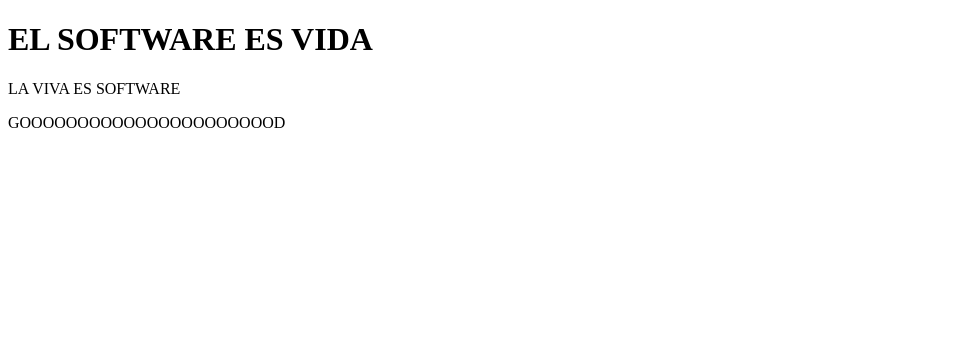
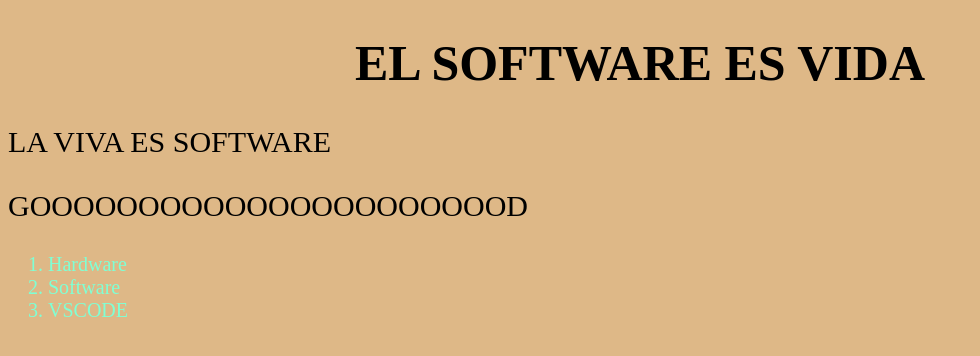
Before and after one commit to FernandoTerrazasLl/FernandoTerrazasLl.github.io, a plain HTML site: page index.html in a window 1280 px wide. Shown: the whole page, without its empty margins (0-980 px from the left). Drawn offline with Linux system fonts and the light colour scheme.

Commit message:
Editando ligeramente el html y css

```diff
--- a/index.html
+++ b/index.html
@@ -10,6 +10,13 @@
     <h1>EL SOFTWARE ES VIDA</h1>
     <p>LA VIVA ES SOFTWARE</p>
     <p>GOOOOOOOOOOOOOOOOOOOOOOD</p>
+    <form action="send">
+        <ol>
+        <li>Hardware</li>
+        <li>Software</li>
+        <li>VSCODE</li>
+        </ol>
+    </form>
 
 
 </body>
--- a/styles.css
+++ b/styles.css
@@ -0,0 +1,15 @@
+body {
+    background-color: burlywood;
+}
+P {
+    font-size: 30px;
+}
+h1 {
+    font-size: 50px;
+    text-align: center;
+}
+li {
+    font-size: 20px;
+    color: aquamarine;
+
+}
```
